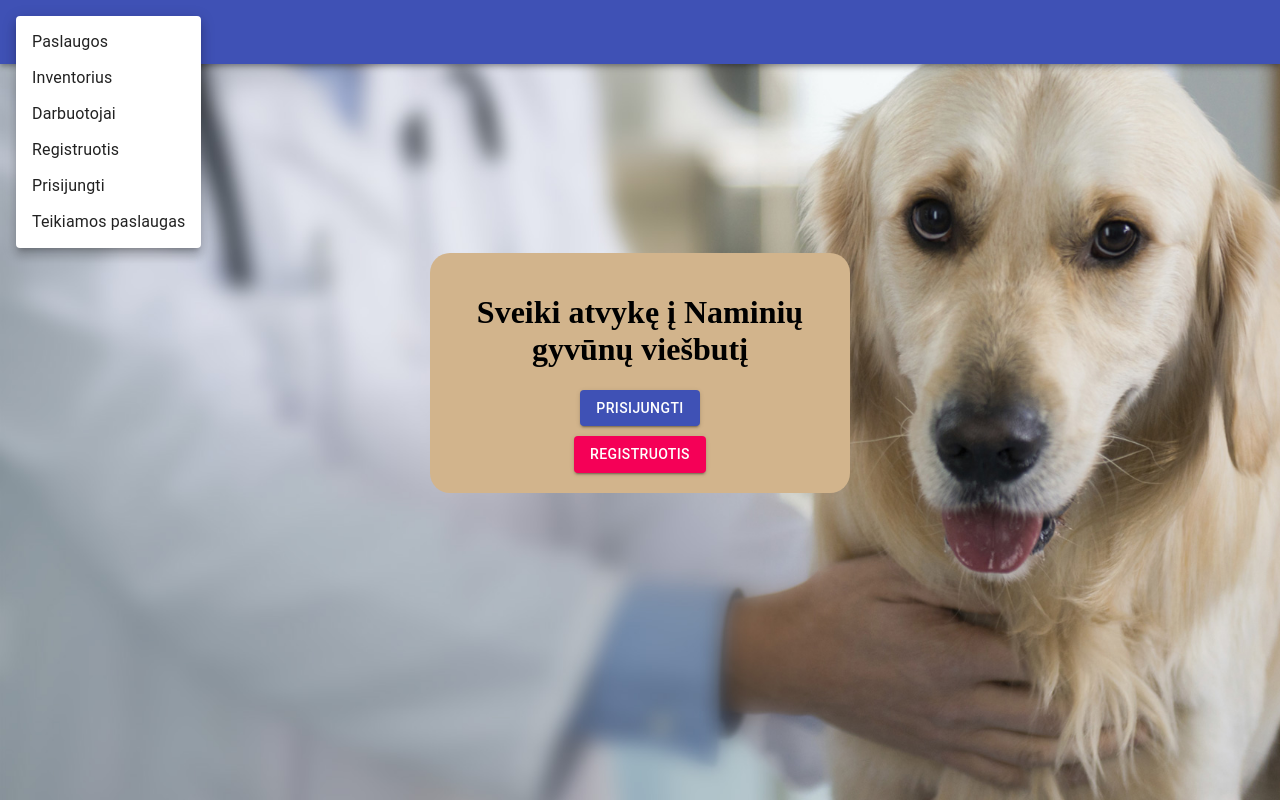
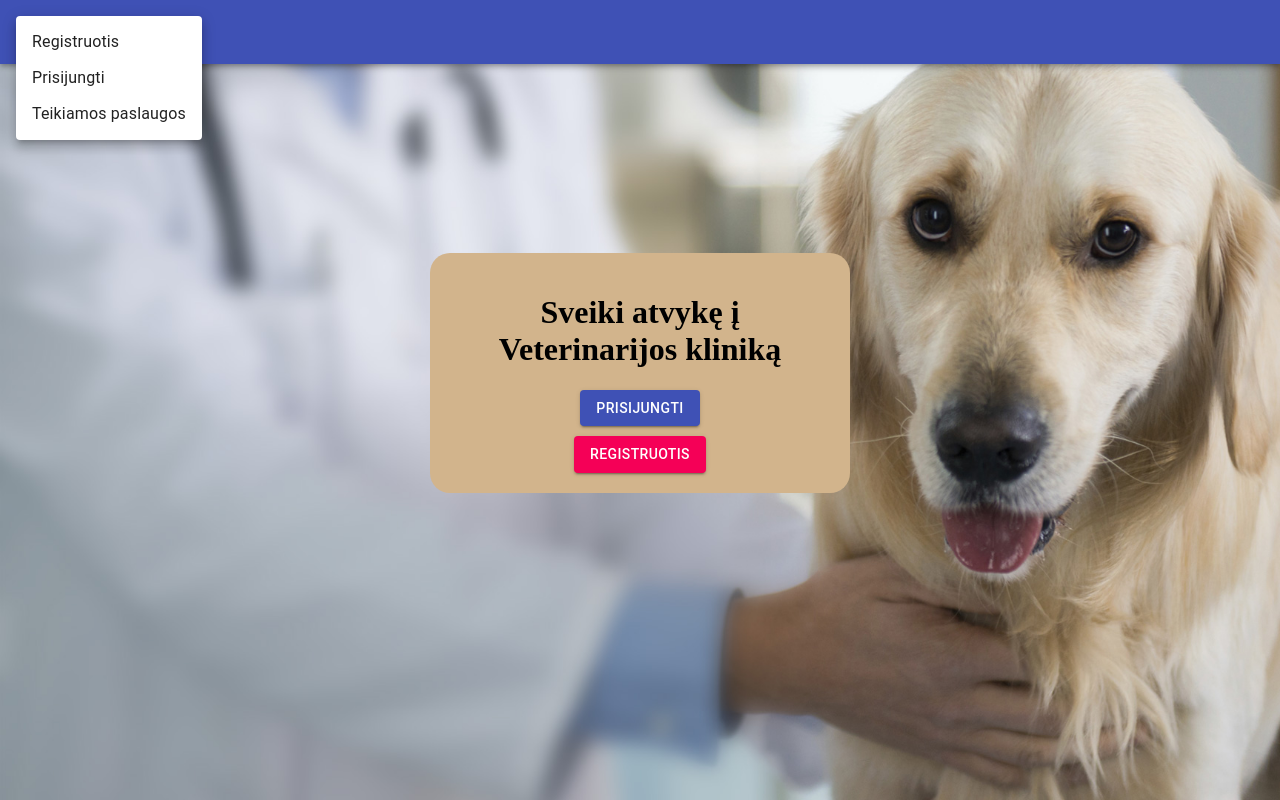
Before and after one commit to KraKeN-47/IT_Project, a React (Create React App) app: page / in a window 1280 px wide. Both pictures are taken after a click on the button 36 px from the left and 32 px from the top of the page. Built offline with nearby package versions, Linux system fonts and the light colour scheme.

Commit message:
Display items in burger bar by user level

```diff
--- a/src/components/BurgerMenu/BurgerMenu.tsx
+++ b/src/components/BurgerMenu/BurgerMenu.tsx
@@ -1,5 +1,7 @@
 import { Menu, MenuItem } from "@material-ui/core";
+import { selectUserTypeLevel } from "modules/userType/userData.selector";
 import React from "react";
+import { useSelector } from "react-redux";
 import { useHistory, useLocation } from "react-router-dom";
 
 import { burgerMenuItemsData } from "./burgerMenuItemsData";
@@ -14,6 +16,7 @@ const BurgerMenu: React.FC<Props> = (props: Props) => {
   const { handleClose, open, anchorEl } = props;
   const location = useLocation();
   const history = useHistory();
+  const userLevel = useSelector(selectUserTypeLevel());
 
   const burgerMenuItems = burgerMenuItemsData({
     location,
@@ -23,9 +26,11 @@ const BurgerMenu: React.FC<Props> = (props: Props) => {
 
   return (
     <Menu anchorEl={anchorEl} open={open} onClose={handleClose}>
-      {burgerMenuItems.map((props, index) => (
-        <MenuItem key={index} {...props} />
-      ))}
+      {burgerMenuItems
+        .filter((item) => item.level <= userLevel)
+        .map((props, index) => (
+          <MenuItem key={index} {...props} />
+        ))}
     </Menu>
   );
 };
--- a/src/components/BurgerMenu/burgerMenuItemsData.ts
+++ b/src/components/BurgerMenu/burgerMenuItemsData.ts
@@ -18,6 +18,7 @@ export const burgerMenuItemsData = ({
       location.pathname !== paths.services && history.push(paths.services);
     },
     children: "Paslaugos",
+    level: 2,
   },
   {
     onClick: () => {
@@ -25,6 +26,7 @@ export const burgerMenuItemsData = ({
       location.pathname !== paths.inventory && history.push(paths.inventory);
     },
     children: "Inventorius",
+    level: 2,
   },
   {
     onClick: () => {
@@ -32,6 +34,7 @@ export const burgerMenuItemsData = ({
       location.pathname !== paths.workers && history.push(paths.workers);
     },
     children: "Darbuotojai",
+    level: 2,
   },
   {
     onClick: () => {
@@ -39,6 +42,7 @@ export const burgerMenuItemsData = ({
       location.pathname !== paths.register && history.push(paths.register);
     },
     children: "Registruotis",
+    level: -1,
   },
   {
     onClick: () => {
@@ -46,6 +50,7 @@ export const burgerMenuItemsData = ({
       location.pathname !== paths.login && history.push(paths.login);
     },
     children: "Prisijungti",
+    level: -1,
   },
   {
     onClick: () => {
@@ -53,6 +58,7 @@ export const burgerMenuItemsData = ({
       location.pathname !== paths.userServices &&
         history.push(paths.userServices);
     },
-    children: "Teikiamos paslaugas",
+    children: "Teikiamos paslaugos",
+    level: -1,
   },
 ];
--- a/src/pages/LandingPage.tsx
+++ b/src/pages/LandingPage.tsx
@@ -22,7 +22,7 @@ const LandingPage: React.FC = () => {
       marginTop="20%"
       textAlign="center"
     >
-      <h1>Sveiki atvykę į Naminių gyvūnų viešbutį</h1>
+      <h1>Sveiki atvykę į Veterinarijos kliniką</h1>
       <div style={{ paddingBottom: "10px" }}>
         <Button variant="contained" color="primary" onClick={handleLogin}>
           Prisijungti
--- a/src/pages/user/ReserveServicePage.tsx
+++ b/src/pages/user/ReserveServicePage.tsx
@@ -11,12 +11,15 @@ import {
 } from "@material-ui/core";
 import React, { useEffect, useState } from "react";
 import { NavLink, useLocation } from "react-router-dom";
+import { useSelector } from "react-redux";
 
 import { FormWrapper } from "components";
 import { paths } from "router/paths";
+import { selectUserTypeLevel } from "modules/userType/userData.selector";
 
 export default function ReserveServicesPage() {
   const location = useLocation();
+  const userLevel = useSelector(selectUserTypeLevel());
   const [isButtonVisible, setIsButtonVisible] = useState(true);
   useEffect(() => {
     location.pathname === paths.myServices
@@ -74,7 +77,7 @@ export default function ReserveServicesPage() {
                     }}
                     style={{ textDecoration: "none" }}
                   >
-                    {isButtonVisible && (
+                    {isButtonVisible && userLevel > 0 && (
                       <Button variant="contained" color="primary">
                         Pirkti paslaugą
                       </Button>
--- a/src/router/Router.tsx
+++ b/src/router/Router.tsx
@@ -131,8 +131,6 @@ export const routes: Routes[] = [
   {
     path: paths.userServices,
     component: ReserveServicePage,
-    userLevel: 1,
-    protected: true,
   },
   {
     path: paths.myServices,
```
